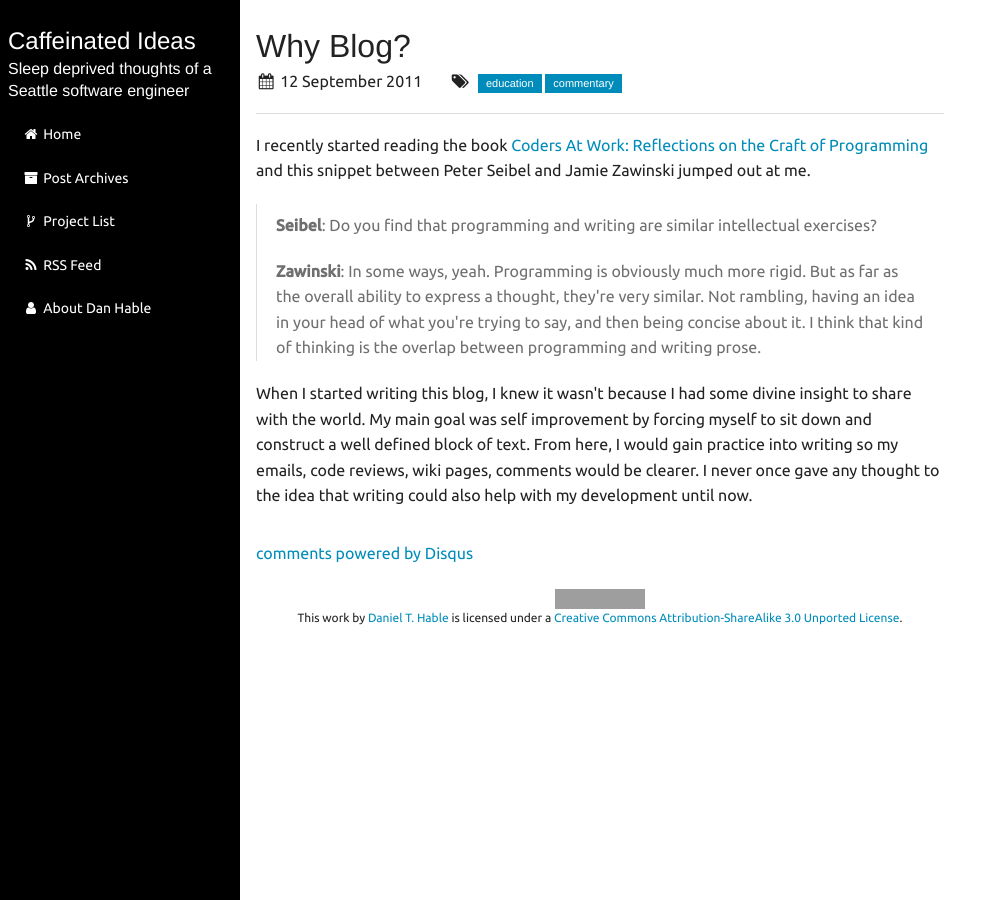
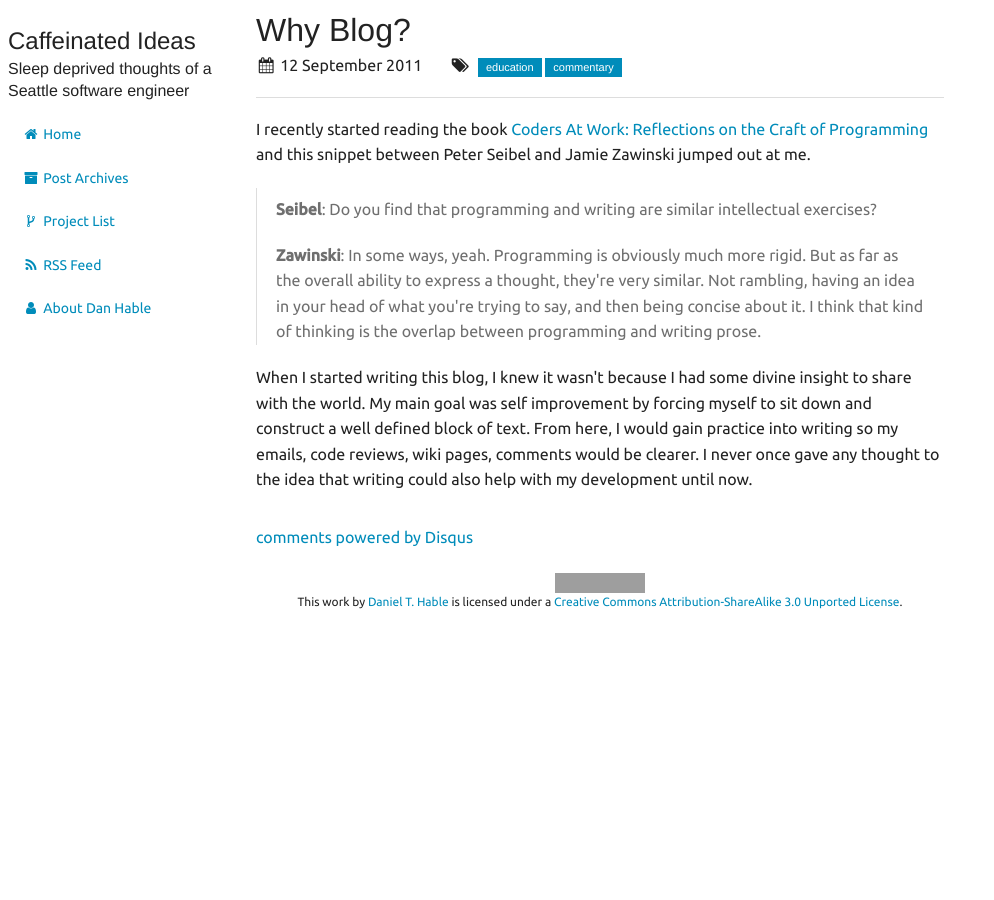
Before and after one commit to dhable/caffeinatedideas.com, a Jekyll site: the page built from _posts/2011-09-12-why-blog.markdown, in a window 1280 px wide. Shown: the whole page, without its empty margins (0-994 px from the left). Built offline with Jekyll 4.4.1, drawn with Linux system fonts in a browser that asks for light colours; nearby versions of some CDN libraries; comment, search, counter and statistics services are not loaded; grey boxes are pictures that could not be loaded.

Commit message:
Finished Front Page
Also dropped black sidebar in favor of more whitespace.

```diff
--- a/css/caffeinatedideas.css
+++ b/css/caffeinatedideas.css
@@ -46,11 +46,6 @@ section { margin-bottom: 2em; }
 
 aside {
     padding: 1.5em .5em;
-    background-color: Black;
-}
-
-aside>* {
-    color: White;
 }
 
 aside>h1 {
@@ -61,12 +56,8 @@ aside>h2 {
     font-size: 1em;
 }
 
-nav>.side-nav li a:not(.button) {
-    color: White;
-}
-
 #page-content { padding: .5em 1em; max-width: 720px; }
-#page-content>header { margin: 1em 0; }
+#page-content>header { margin-bottom: 1em; }
 #page-content>header h1 { margin: 0; padding: 0; }
 #page-content>footer { padding-top: 2em; font-size: 0.75em; }
 
```
Also changed, not shown: index.html (+3 -7 lines).
